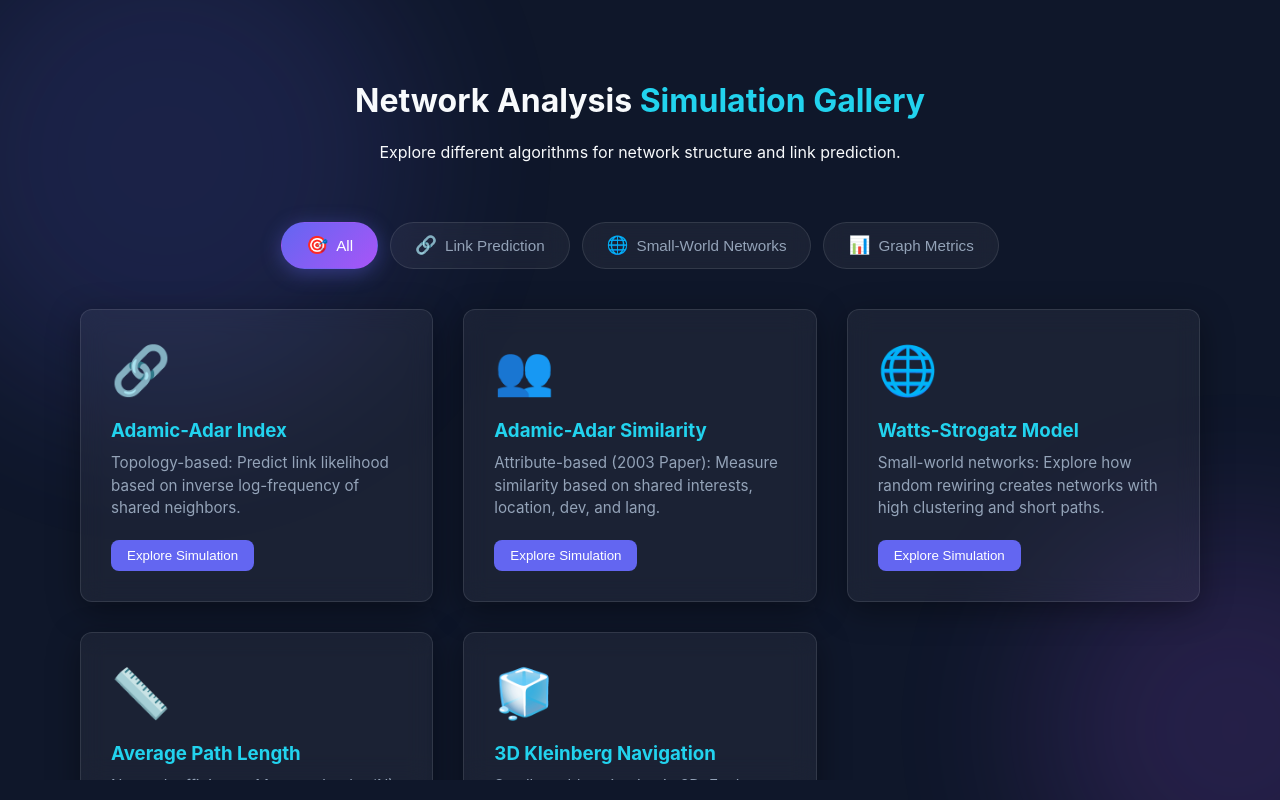
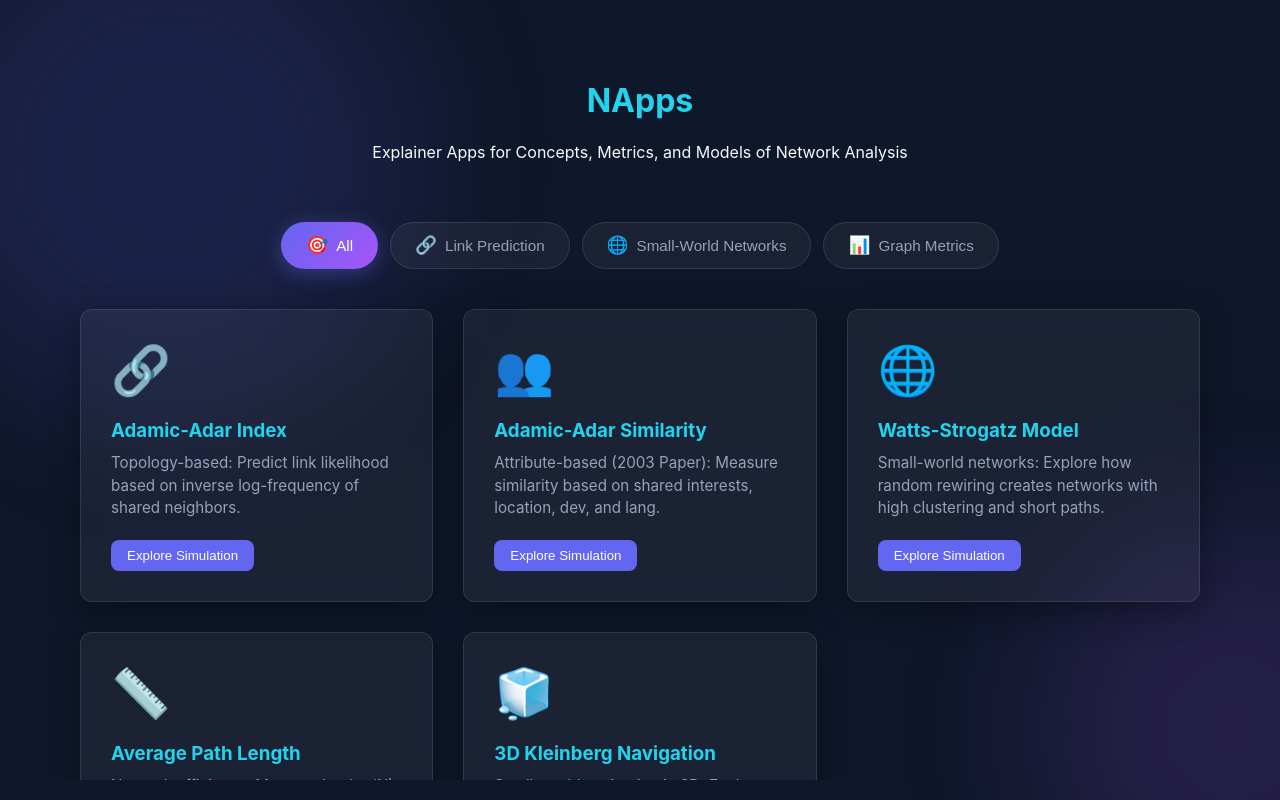
Before and after one commit to hasantktl/network_science_app, a React (Vite) app: page / in a window 1280 px wide. Built offline with nearby package versions, Linux system fonts and the light colour scheme.

Commit message:
Brand text updates.

```diff
--- a/index.html
+++ b/index.html
@@ -4,7 +4,7 @@
     <meta charset="UTF-8" />
     <link rel="icon" type="image/svg+xml" href="/vite.svg" />
     <meta name="viewport" content="width=device-width, initial-scale=1.0" />
-    <title>ag1_test</title>
+    <title>NApps - Explainer Apps for Concepts, Metrics, and Models of Network Analysis</title>
   </head>
   <body>
     <div id="root"></div>
--- a/src/components/Gallery.jsx
+++ b/src/components/Gallery.jsx
@@ -11,8 +11,8 @@ const Gallery = ({ onSelect }) => {
   return (
     <div className="gallery-container">
       <div className="gallery-header">
-        <h1>Network Analysis <span style={{ color: 'var(--accent)' }}>Simulation Gallery</span></h1>
-        <p>Explore different algorithms for network structure and link prediction.</p>
+        <h1><span style={{ color: 'var(--accent)' }}>NApps</span></h1>
+        <p>Explainer Apps for Concepts, Metrics, and Models of Network Analysis</p>
       </div>
 
       <div className="category-filters">
```
Also changed, not shown: 1 other file (tests, documents, lock files or other folders).
